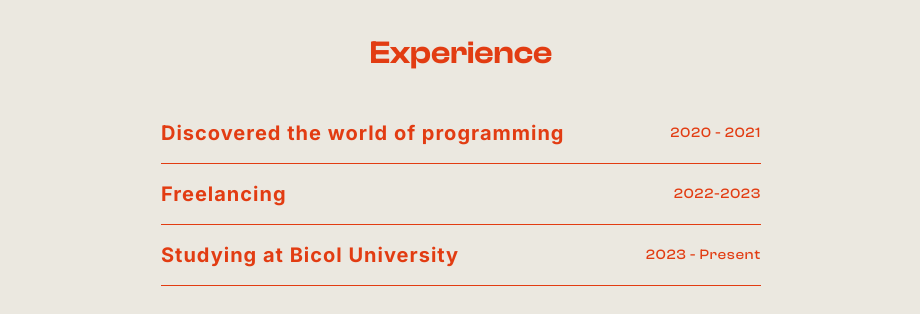
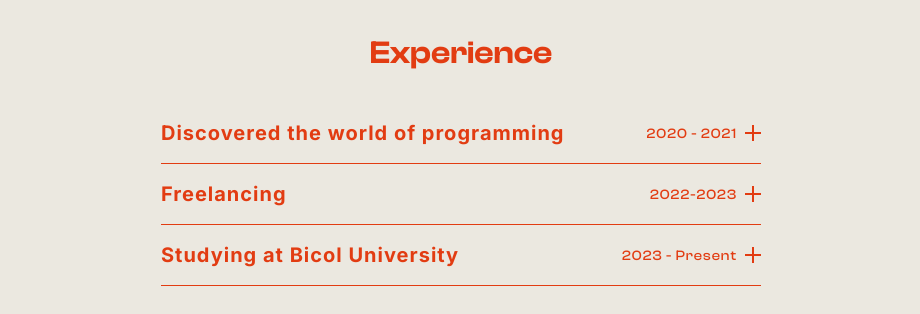
Before and after one commit to michaelcanonizado/michaelcanonizado, a Next.js app: page / in a window 1280 px wide. Shown: the part 6100-6414 px from the top of the page, without its empty margins (179-1099 px from the left). Built offline with nearby package versions, Linux system fonts and the light colour scheme.

Commit message:
feat: add add icon

```diff
--- a/src/app/_sections/experience.tsx
+++ b/src/app/_sections/experience.tsx
@@ -26,6 +26,15 @@ const experiences = [
     time: '2023 - Present'
   }
 ];
+
+const Add = () => {
+  return (
+    <div className='relative size-[16px]'>
+      <div className='absolute left-[50%] top-[50%] h-[2px] w-full translate-x-[-50%] translate-y-[-50%] rotate-0 bg-foreground duration-300 group-hover:bg-foreground-secondary' />
+      <div className='absolute left-[50%] top-[50%] h-[2px] w-full translate-x-[-50%] translate-y-[-50%] rotate-90 bg-foreground duration-300 group-hover:bg-foreground-secondary' />
+    </div>
+  );
+};
 
 const Dropdown = ({
   heading,
@@ -78,8 +87,9 @@ const Dropdown = ({
         <div className=''>
           <TextBody className='font-bold'>{heading}</TextBody>
         </div>
-        <div className=''>
-          <TextSub>{time}</TextSub>
+        <div className='flex flex-row items-center gap-sm'>
+          <TextSub className='mb-[-2px]'>{time}</TextSub>
+          <Add />
         </div>
       </div>
     </motion.div>
```
